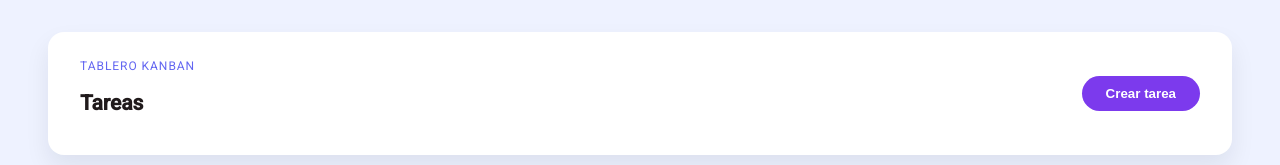
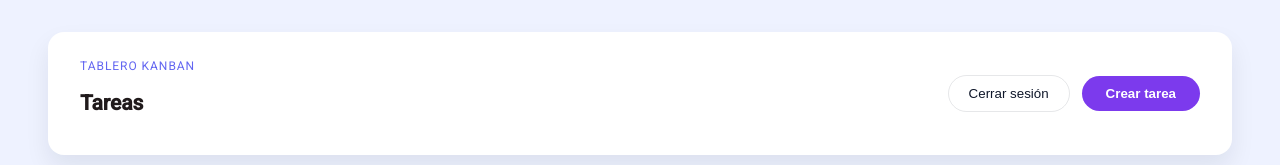
Before and after one commit to CarlosMantillaC/Examen_final_angular, an Angular app: page /task in a window 1280 px wide. Shown: the top 165 px of the page. Built offline with nearby package versions, Linux system fonts and the light colour scheme; no server answers; sample sign-in values are in the browser's storage.

Commit message:
Implementar logout

```diff
--- a/src/app/login/login-resource-service.ts
+++ b/src/app/login/login-resource-service.ts
@@ -1,13 +1,15 @@
 import {inject, Injectable} from '@angular/core';
-import {HttpClient} from '@angular/common/http';
+import {HttpClient, HttpHeaders} from '@angular/common/http';
 import {Observable} from 'rxjs';
 import {LoginResponse, RegisterRequest} from './user';
+import {LoginService} from './login-service';
 
 @Injectable({
   providedIn: 'root',
 })
 export class LoginResourceService {
   private http = inject(HttpClient);
+  private loginService = inject(LoginService);
   private baseUrl = 'http://178.18.250.162:8082/api/auth';
 
   login(user: RegisterRequest): Observable<LoginResponse> {
@@ -17,4 +19,20 @@ export class LoginResourceService {
   register(user: RegisterRequest): Observable<LoginResponse> {
     return this.http.post<LoginResponse>(`${this.baseUrl}/register`, user);
   }
+
+  logout(): Observable<void> {
+    return this.http.post<void>(`${this.baseUrl}/logout`, {}, { headers: this.buildAuthHeaders() });
+  }
+
+  private buildAuthHeaders(): HttpHeaders {
+    const token = this.loginService.getToken();
+
+    if (!token) {
+      return new HttpHeaders();
+    }
+
+    return new HttpHeaders({
+      Authorization: `Bearer ${token}`
+    });
+  }
 }
--- a/src/app/task/task.html
+++ b/src/app/task/task.html
@@ -4,9 +4,14 @@
       <p class="task-page__eyebrow">Tablero Kanban</p>
       <h1>Tareas</h1>
     </div>
-    <button type="button" class="task-page__create" (click)="openCreateForm()">
-      {{ selectedTask ? 'Editar tarea' : 'Crear tarea' }}
-    </button>
+    <div class="task-page__actions">
+      <button type="button" class="task-page__logout" (click)="onLogout()">
+        Cerrar sesión
+      </button>
+      <button type="button" class="task-page__create" (click)="openCreateForm()">
+        {{ selectedTask ? 'Editar tarea' : 'Crear tarea' }}
+      </button>
+    </div>
   </header>
 
   <section class="task-page__form" *ngIf="showForm">
--- a/src/app/task/task.scss
+++ b/src/app/task/task.scss
@@ -1,5 +1,21 @@
 :host {
   display: block;
+}
+
+.task-page__logout {
+  border: 1px solid rgba(15, 23, 42, 0.1);
+  border-radius: 999px;
+  padding: 0.65rem 1.25rem;
+  background: transparent;
+  color: #0f172a;
+  font-weight: 500;
+  cursor: pointer;
+  transition: border-color 0.2s ease, color 0.2s ease;
+
+  &:hover {
+    border-color: rgba(15, 23, 42, 0.3);
+    color: #7c3aed;
+  }
 }
 
 .task-page {
@@ -19,6 +35,12 @@
   padding: 1.5rem 2rem;
   border-radius: 1rem;
   box-shadow: 0 12px 24px rgba(16, 24, 40, 0.08);
+}
+
+.task-page__actions {
+  display: flex;
+  gap: 0.75rem;
+  align-items: center;
 }
 
 .task-page__eyebrow {
--- a/src/app/task/task.ts
+++ b/src/app/task/task.ts
@@ -4,6 +4,9 @@ import {TaskDrapDrop, TaskStatusChange} from './task-drap-drop/task-drap-drop';
 import {TaskResourceService} from './task-resource-service';
 import {CreateTaskRequest, TaskDto, TaskStatus, TasksResponse, UpdateTaskRequest} from './tasks';
 import {TaskForm, TaskFormSubmitEvent} from './task-form/task-form';
+import {LoginResourceService} from '../login/login-resource-service';
+import {LoginService} from '../login/login-service';
+import {Router} from '@angular/router';
 
 @Component({
   selector: 'app-task',
@@ -18,6 +21,9 @@ import {TaskForm, TaskFormSubmitEvent} from './task-form/task-form';
 export class Task implements OnInit {
   private readonly taskResourceService = inject(TaskResourceService);
   private readonly cdr = inject(ChangeDetectorRef);
+  private readonly loginResourceService = inject(LoginResourceService);
+  private readonly loginService = inject(LoginService);
+  private readonly router = inject(Router);
   tasks: TaskDto[] = [];
   tasksHecho: TaskDto[] = [];
   tasksHaciendo: TaskDto[] = [];
@@ -96,6 +102,18 @@ export class Task implements OnInit {
     this.refreshView();
   }
 
+  onLogout() {
+    this.loginResourceService.logout().subscribe({
+      next: () => this.handleLogoutNavigation(),
+      error: () => this.handleLogoutNavigation()
+    });
+  }
+
+  private handleLogoutNavigation() {
+    this.loginService.clearToken();
+    this.router.navigate(['login']);
+  }
+
   private refreshView() {
     this.cdr.detectChanges();
   }
```
